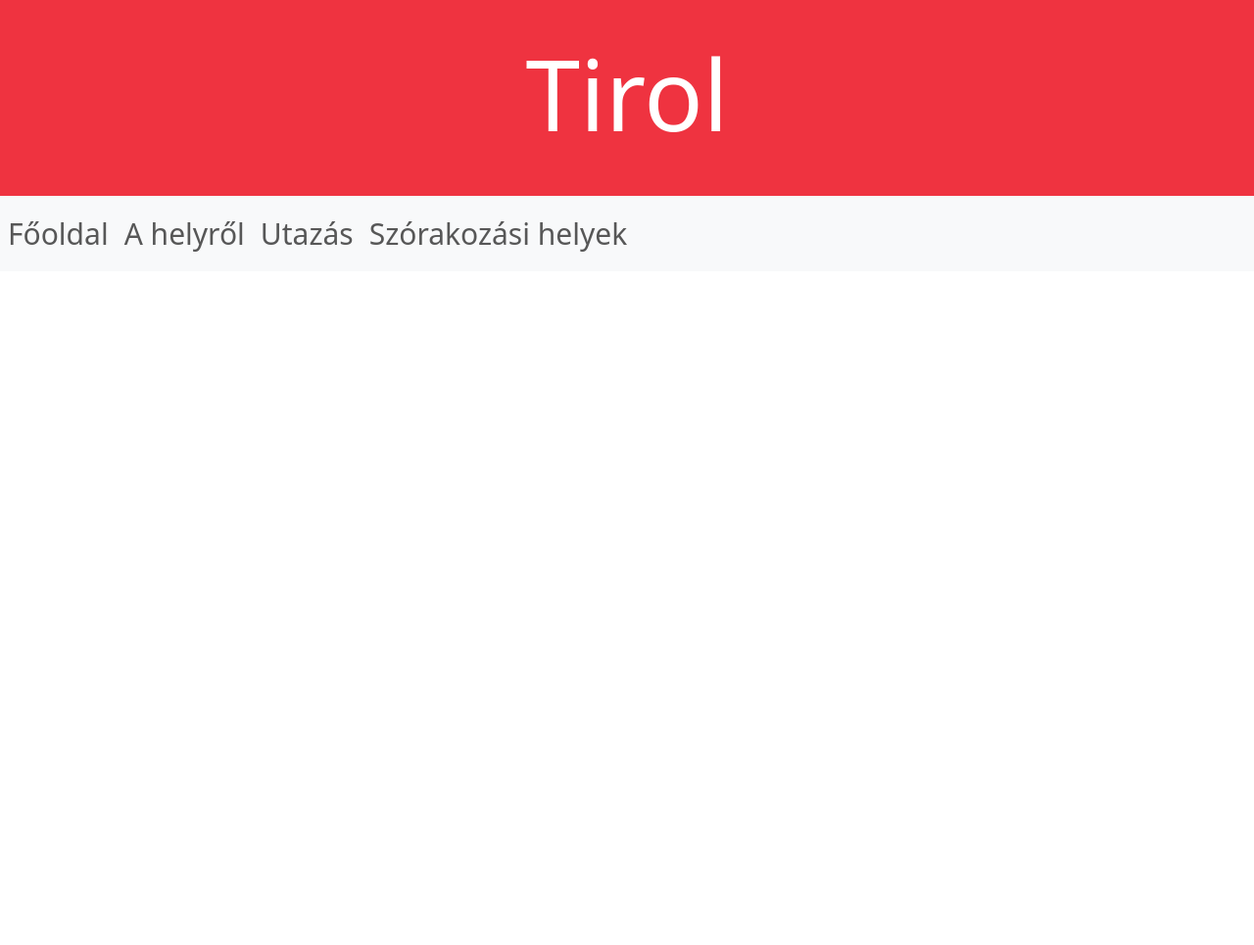
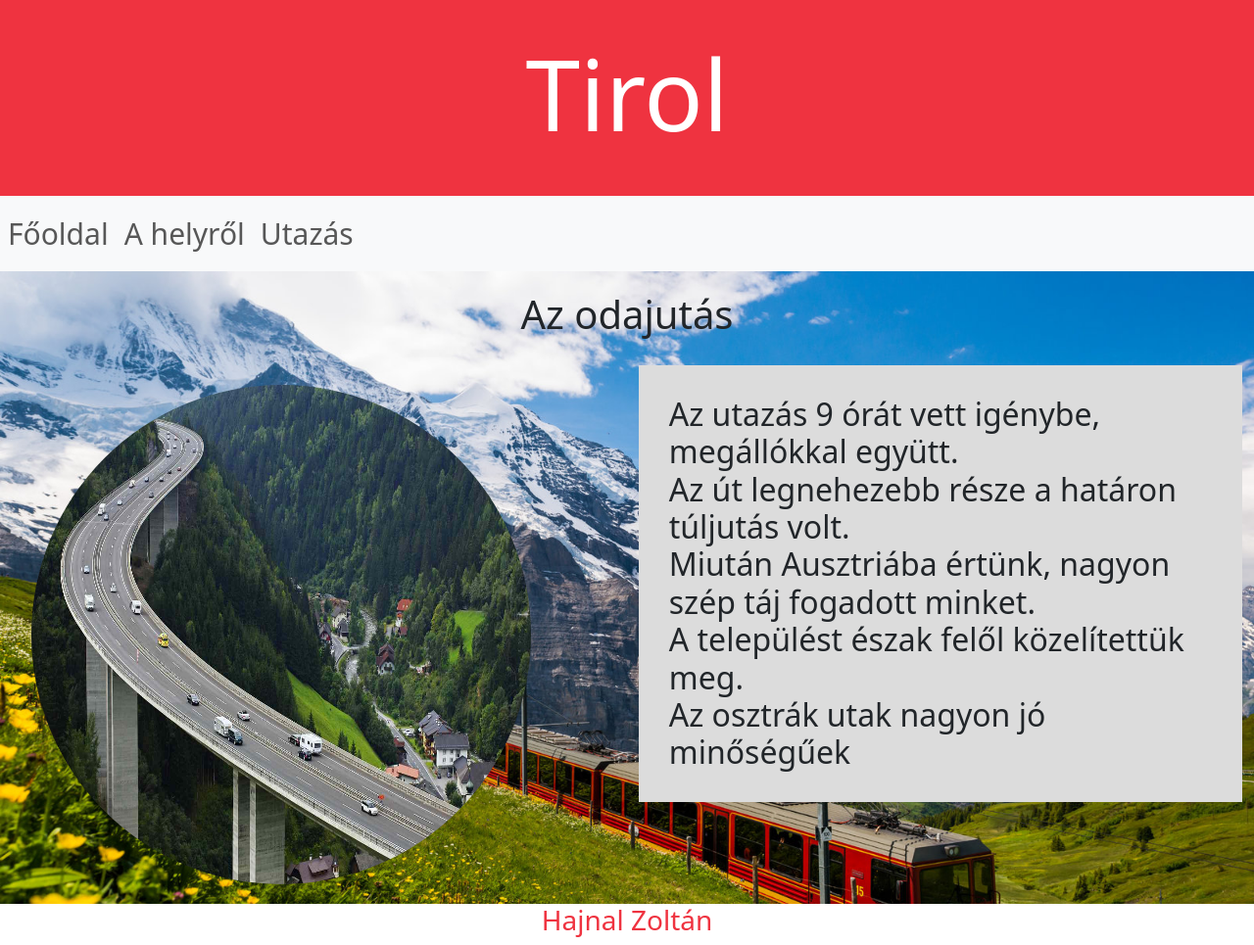
Before and after one commit to zoleeskatess/Nyaralas, a plain HTML site: page utazas.html in a window 1280 px wide. Shown: the whole page at 98% size. Before the commit the page ends 800 px from the top, so only its background shows below. Drawn offline with nearby package versions, Linux system fonts and the light colour scheme.

Commit message:
befejezés

```diff
--- a/utazas.html
+++ b/utazas.html
@@ -24,13 +24,31 @@
               <li class="nav-item">
                 <a class="nav-link" href="utazas.html" target="_blank">Utazás</a>
               </li>
-              <li class="nav-item">
-                <a class="nav-link" href="szorakozas.html" target="_blank">Szórakozási helyek</a>
-              </li>
+
             </ul>
 
         </nav>
+        <div class="container-fluid">
+          <h1>Az odajutás</h1>
+          <div class="row">
+              <div class="col"><img src="autoplaya.jpg" alt=""></div>
+              <div class="col"><h2>Az utazás 9 órát vett igénybe, megállókkal együtt.<br>
+              Az út legnehezebb része a határon túljutás volt.<br>
+              Miután Ausztriába értünk, nagyon szép táj fogadott minket.<br>
+              A települést észak felől közelítettük meg.<br>
+              Az osztrák utak nagyon jó minőségűek<br>
 
+
+
+
+
+
+              </h2>
+          </div>
+          </div>
+    </div>
+    <div class="lablec">
+      <h3>Hajnal Zoltán</h3>
     </div>
 </body>
 </html>
```
Also changed, not shown: helyrol.html (+5 -3 lines), index.html (+2 -4 lines), szorakozas.html (deleted, +0 -36 lines), autoplaya.jpg (added).
